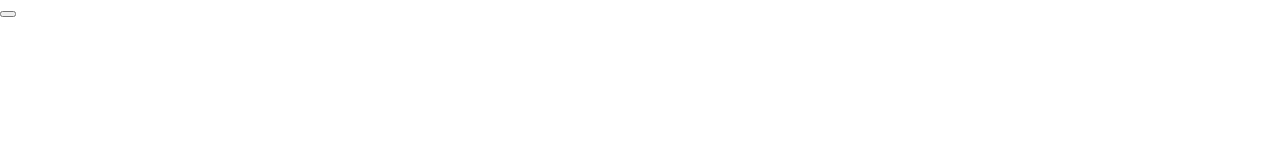
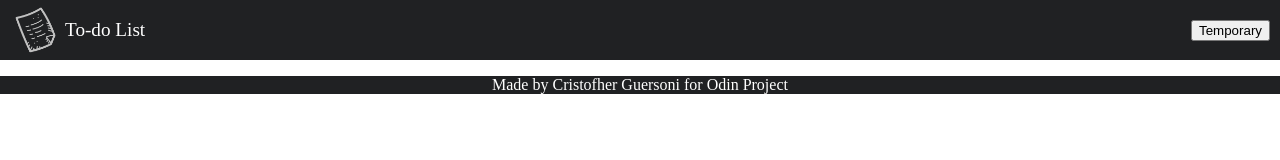
Before and after one commit to CristofherPablo/todoList, a website built with webpack: page src/template.html in a window 1280 px wide. Built offline with nearby package versions, Linux system fonts and the light colour scheme.

Commit message:
Fix: adding another container to wrap the page

```diff
--- a/src/css/index.css
+++ b/src/css/index.css
@@ -10,9 +10,57 @@ html{
     --color-secondary: #343641;
     --color-tertiary: #444654;
     --color-quaternary: #343541;
+    --font-color: #ffffff;
 }
 
 body{
     display: flex;
     flex-direction: column;
+    width: 100%;
+    height: 100%;
 }
+
+header{
+    width: 100%;
+    display: flex;
+    justify-content: space-between;
+    align-items: center;
+    box-sizing: border-box;
+    padding: 5px 10px;
+    background-color: var(--color-primary);
+}
+
+header .logo{
+    display: flex;
+    justify-content: center;
+    align-items: center;
+    gap: 5px;
+    font-size: larger;
+    color: var(--font-color);
+}
+
+header img{
+    width: 50px;
+}
+
+.main{
+    flex: 1 1 auto;
+}
+
+
+/* Footer basic setup */
+footer{
+    text-align: center;
+    background-color: var(--color-primary);
+    color: var(--font-color);
+}
+
+footer a {
+    text-decoration: none;
+    color: var(--font-color);
+    cursor: pointer;
+}
+
+footer a:hover {
+    color: lightgrey;
+}
--- a/src/js/buildPage.js
+++ b/src/js/buildPage.js
@@ -1,33 +1,43 @@
 // import icon image
-import noteIcon from '../assets/lista.png';
+import listaIcon from '../assets/lista.png';
+import noteIcon from '../assets/greyNote.png';
 
 class PageLayout {
   constructor() {
     this.body = document.querySelector('body');
+    this.container = document.createElement('div');
     this.iconLink = document.querySelector(`link[rel~='icon']`);
   }
 
   init() {
     this.renderIcon();
+    this.renderContainer();
+  }
+
+  //get the icon image and render in the page
+  renderIcon() {
+    this.iconLink.href = listaIcon;
+  }
+
+  renderContainer() {
+    this.container.classList.add('container');
+    this.body.appendChild(this.container);
     this.renderHeader();
     this.renderMainSection();
     this.renderFooter();
   }
 
-  //get the icon image and render in the page
-  renderIcon() {
-    this.iconLink.href = noteIcon;
-  }
-
   renderHeader() {
     const header = `
     <header>
-     <div class="logo"></div>
+     <div class="logo">
+     <img src=${noteIcon} alt="icon of a paper sheet simulating a to-do list"> To-do List
+     </div>
      <div class="darkLightMode">
-       <button></button>
+       <button>Temporary</button>
      </div>
     </header>`;
-    this.body.insertAdjacentHTML('beforeend', header);
+    this.container.insertAdjacentHTML('beforeend', header);
   }
 
   renderMainSection() {
@@ -35,12 +45,21 @@ class PageLayout {
        <div class="sideBar"></div>
        <div class="content"></div>
      </section>`;
-    this.body.insertAdjacentHTML('beforeend', main);
+    this.container.insertAdjacentHTML('beforeend', main);
   }
 
   renderFooter() {
-    const footer = `<footer><p></p></footer>`;
-    this.body.insertAdjacentHTML('beforeend', footer);
+    const footer = `<footer><p>
+    Made by
+    <a href="https://github.com/CristofherPablo" target="_blank"
+      >Cristofher Guersoni</a
+    >
+    for
+    <a href="https://www.theodinproject.com/paths" target="_blank"
+      >Odin Project</a
+    >
+    </p></footer>`;
+    this.container.insertAdjacentHTML('beforeend', footer);
   }
 }
 
```
Also changed, not shown: src/template.html (+3 -1 lines), src/assets/greyNote.png (added), src/assets/notes.png (added).
